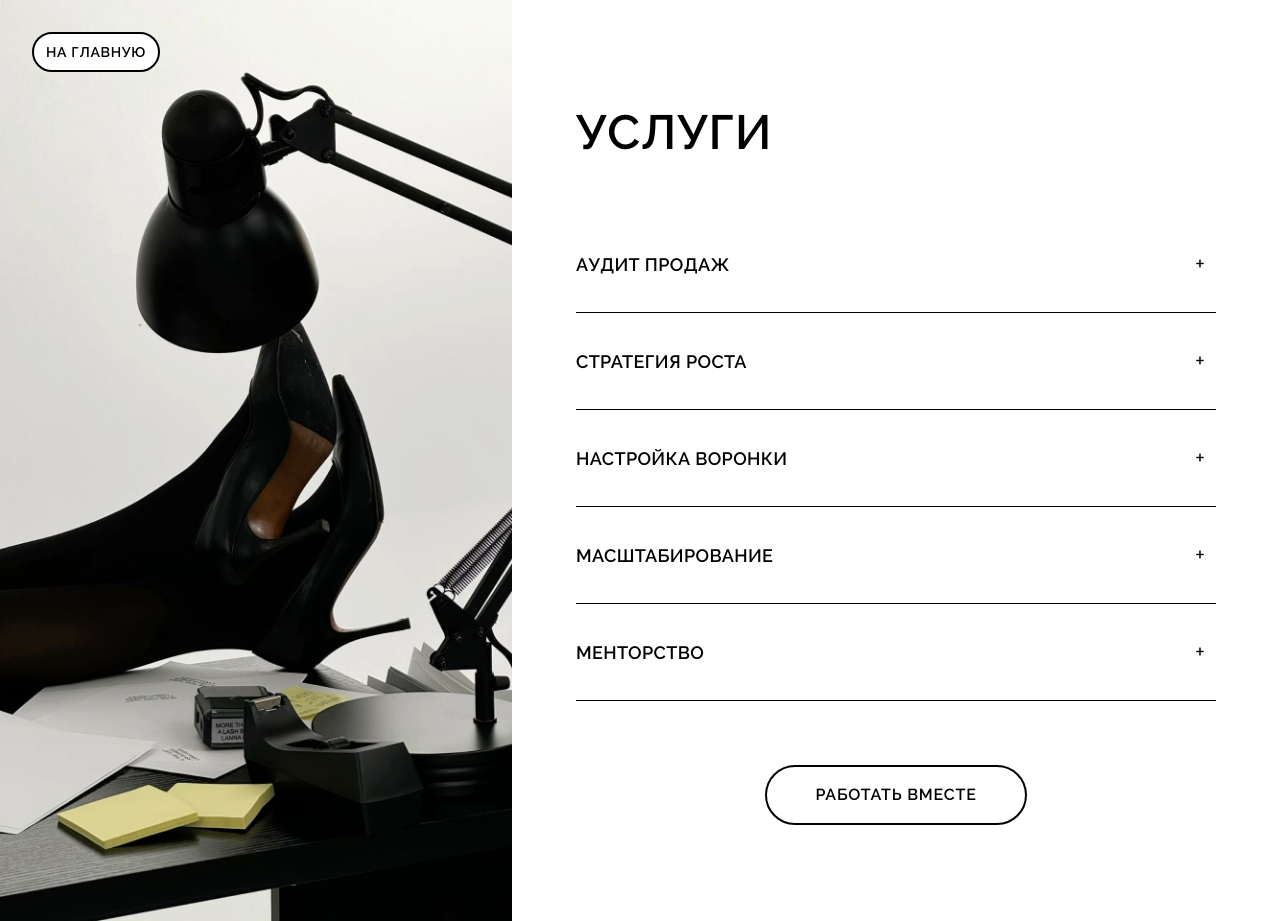
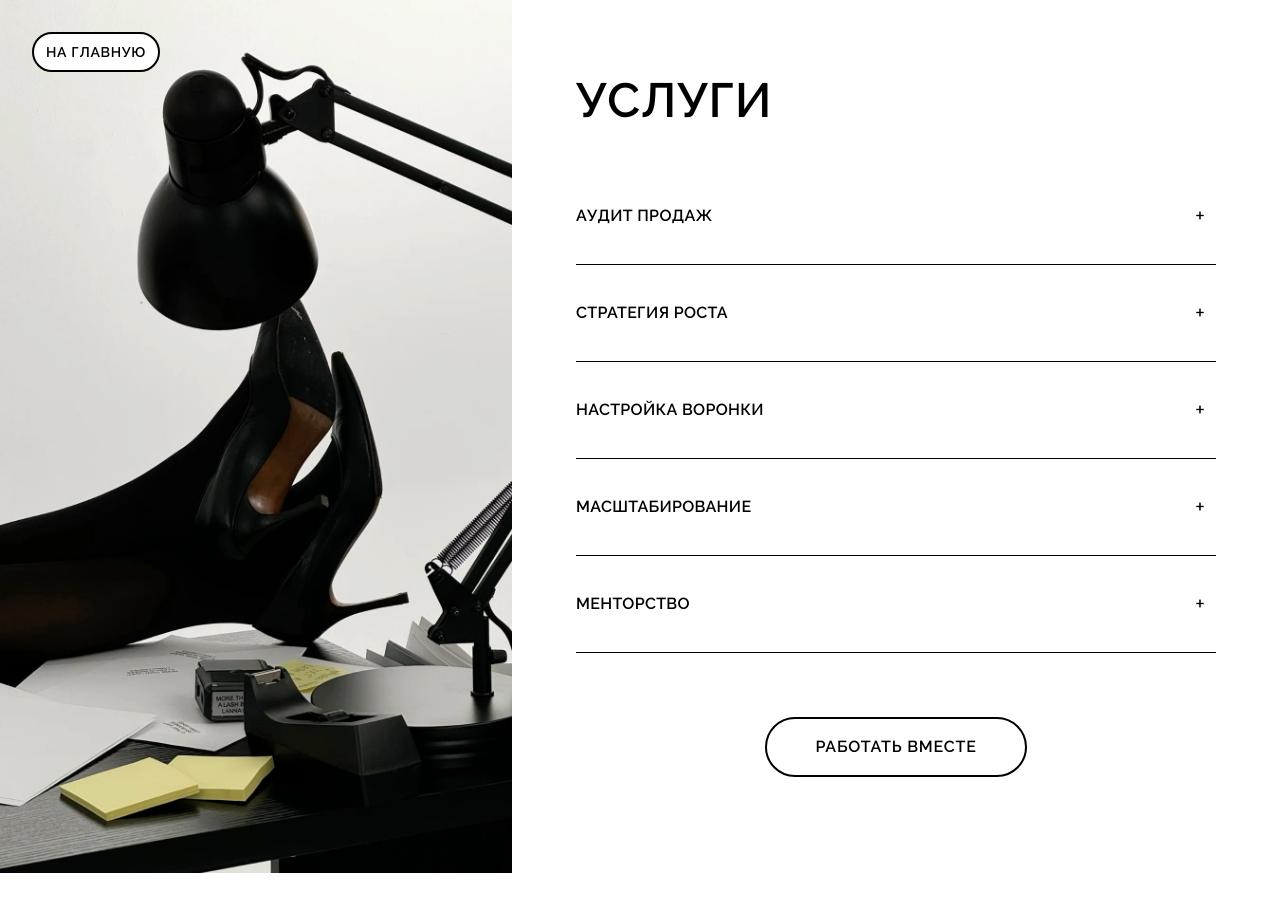
Before and after one commit to sofiassokolova-art/mayyam-website, a Next.js app: page /services in a window 1280 px wide. After the commit the page ends 873 px from the top, so only its background shows below. Built offline with nearby package versions, Linux system fonts and the light colour scheme.

Commit message:
Services page: reduce text block padding to show CTA button, decrease table font sizes. About page: add fade-in animation to hero image

```diff
--- a/src/app/about/page.tsx
+++ b/src/app/about/page.tsx
@@ -70,7 +70,12 @@ export default function Page() {
         <div className="container-custom h-full flex items-center">
           <div className="grid grid-cols-1 lg:grid-cols-3 gap-12 w-full items-center">
             {/* Левая часть - Горизонтальная картинка */}
-            <div className="lg:col-span-2 mt-8 lg:mt-16">
+            <motion.div
+              className="lg:col-span-2 mt-8 lg:mt-16"
+              initial={{ opacity: 0, y: 50 }}
+              animate={{ opacity: 1, y: 0 }}
+              transition={{ duration: 1, ease: "easeOut", delay: 0.3 }}
+            >
               <div className="aspect-[3/2] relative overflow-hidden">
                 <Image
                   src="/images/about-me.jpg"
@@ -80,7 +85,7 @@ export default function Page() {
                   priority
                 />
               </div>
-            </div>
+            </motion.div>
 
             {/* Правая часть - Заголовок */}
             <div className="lg:col-span-1 flex items-center justify-center lg:justify-start">
--- a/src/app/services/page.tsx
+++ b/src/app/services/page.tsx
@@ -78,7 +78,7 @@ export default function Page() {
         {/* Правая колонка - Список услуг */}
         <div className="w-full md:w-3/5 flex flex-col">
           {/* Заголовок */}
-          <div className="px-8 md:px-16 pt-16 md:pt-24 pb-8 md:pb-12">
+          <div className="px-8 md:px-16 pt-12 md:pt-16 pb-6 md:pb-8">
             <motion.h1
               initial={{ opacity: 0, y: 30 }}
               animate={{ opacity: 1, y: 0 }}
@@ -116,7 +116,7 @@ export default function Page() {
                       className="text-ink group-hover:translate-x-2 transition-transform duration-200"
                       style={{
                         fontFamily: 'var(--font-raleway), sans-serif',
-                        fontSize: 'clamp(14px, 2vw, 18px)',
+                        fontSize: 'clamp(12px, 1.8vw, 16px)',
                         fontWeight: 800,
                         letterSpacing: '0.02em',
                       }}
@@ -156,7 +156,7 @@ export default function Page() {
                             className="text-neutral-600 leading-relaxed max-w-3xl"
                             style={{
                               fontFamily: 'Georgia, serif',
-                              fontSize: 'clamp(12px, 1.5vw, 14px)',
+                              fontSize: 'clamp(11px, 1.3vw, 13px)',
                               fontStyle: 'italic',
                               lineHeight: 1.7
                             }}
```
